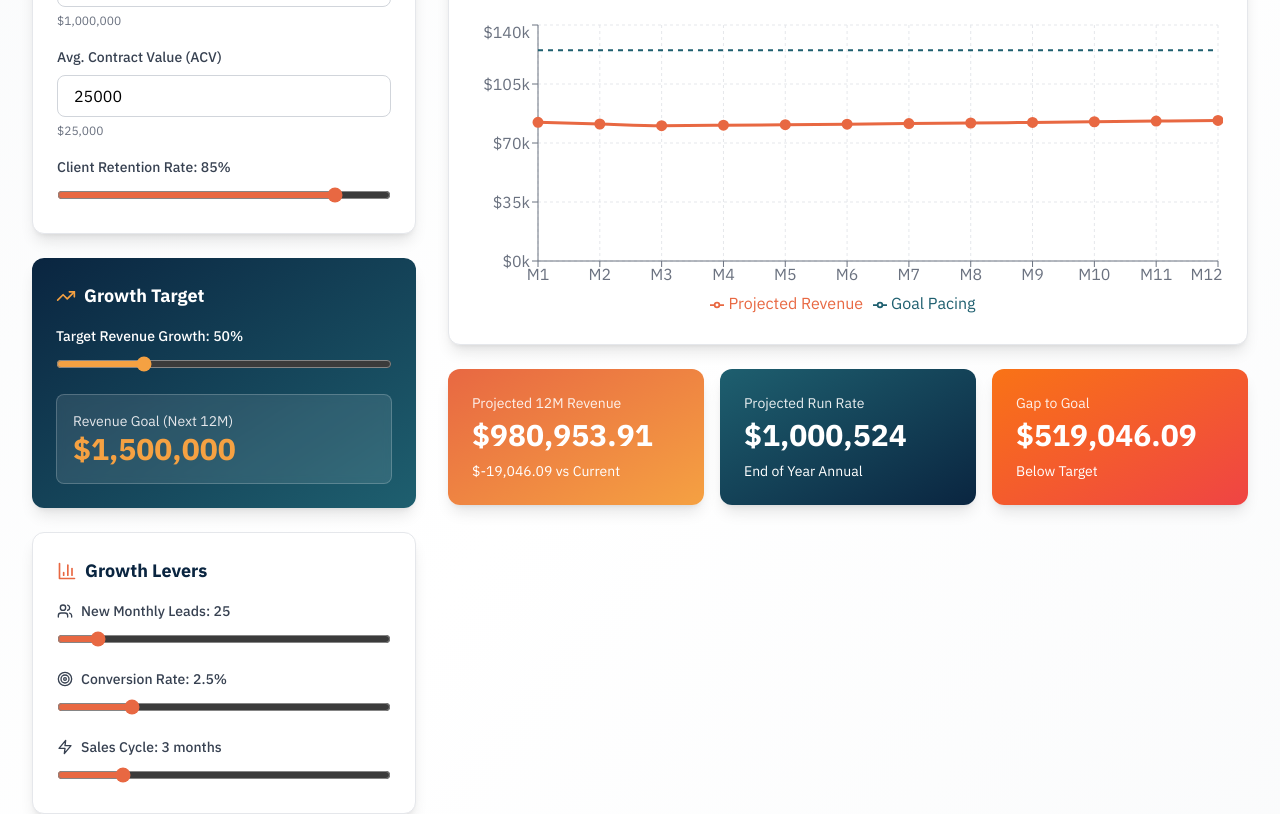
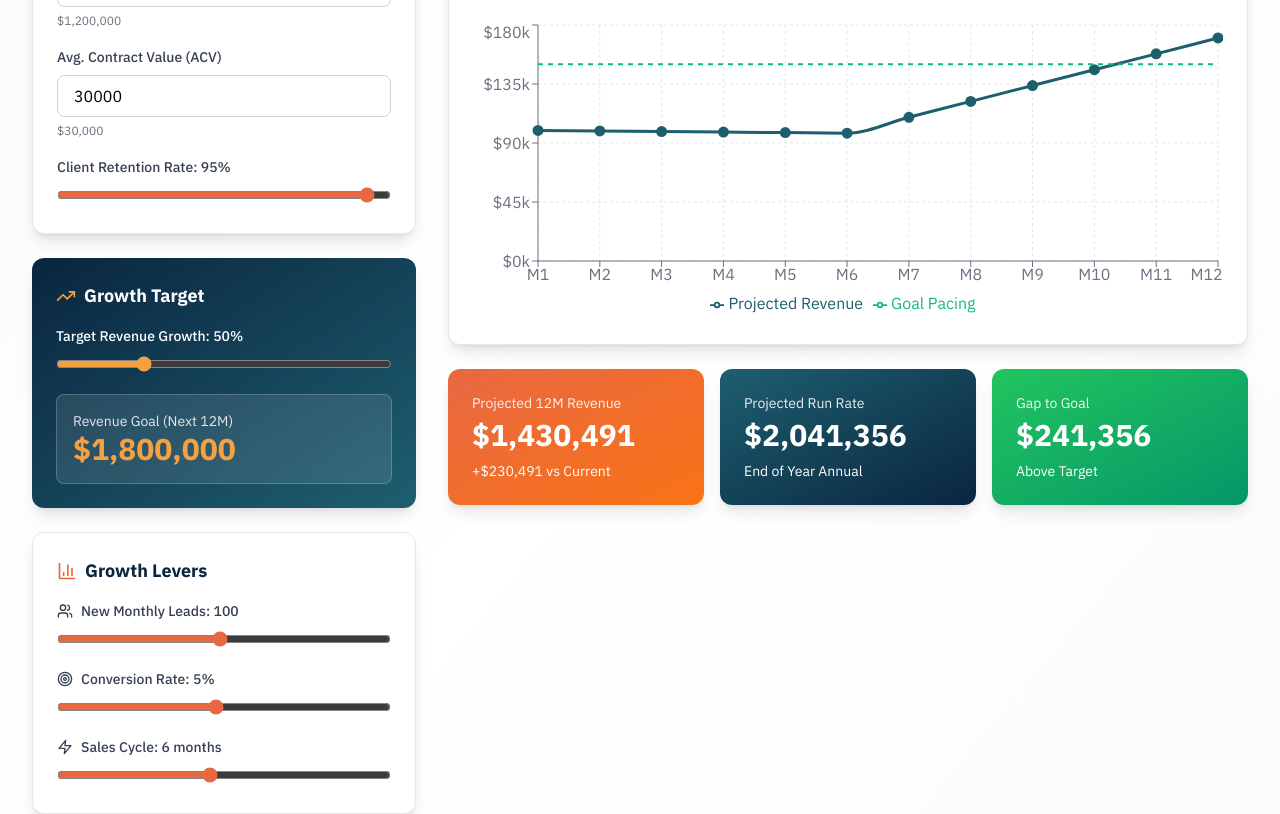
Before and after one commit to StanAlt/AcadiaIM, a React (Vite) app: page / in a window 1280 px wide. Shown: the part 5860-6674 px from the top of the page. Built offline with nearby package versions, Linux system fonts and the light colour scheme.

Commit message:
Update GrowthPlanner: new defaults (.2M, , 100 leads, 5%, 6mo), whole numbers only, run rate-based goals with green when achieved

```diff
--- a/src/components/GrowthPlanner.jsx
+++ b/src/components/GrowthPlanner.jsx
@@ -4,15 +4,15 @@ import { TrendingUp, Users, Zap, Target, FileText, BarChart3 } from 'lucide-reac
 
 export default function GrowthPlanner() {
   // Agency Profile State
-  const [currentRevenue, setCurrentRevenue] = useState(1000000);
-  const [acv, setAcv] = useState(25000);
-  const [retention, setRetention] = useState(85);
+  const [currentRevenue, setCurrentRevenue] = useState(1200000);
+  const [acv, setAcv] = useState(30000);
+  const [retention, setRetention] = useState(95);
   const [targetGrowth, setTargetGrowth] = useState(50);
 
   // Growth Levers State
-  const [newLeadsMonthly, setNewLeadsMonthly] = useState(25);
-  const [conversionRate, setConversionRate] = useState(2.5);
-  const [salesCycle, setSalesCycle] = useState(3);
+  const [newLeadsMonthly, setNewLeadsMonthly] = useState(100);
+  const [conversionRate, setConversionRate] = useState(5);
+  const [salesCycle, setSalesCycle] = useState(6);
 
   // Reverse Funnel State
   const [trafficToLeadRate, setTrafficToLeadRate] = useState(1.5);
@@ -76,7 +76,8 @@ export default function GrowthPlanner() {
     };
   }, [targetRevenue, currentRevenue, acv, conversionRate, trafficToLeadRate, avgViewsPerPost]);
 
-  const gap = targetRevenue - projectionData.accumulated;
+  const gap = targetRevenue - projectionData.runRate;
+  const goalAchieved = projectionData.runRate >= targetRevenue;
 
   return (
     <section id="growth-plan" className="relative py-24 bg-gradient-to-br from-gray-50 via-white to-gray-50">
@@ -294,15 +295,15 @@ export default function GrowthPlanner() {
                       <Line
                         type="monotone"
                         dataKey="projected"
-                        stroke="#e86842"
+                        stroke={goalAchieved ? "#1e5f6f" : "#e86842"}
                         strokeWidth={3}
-                        dot={{ fill: '#e86842', r: 4 }}
+                        dot={{ fill: goalAchieved ? "#1e5f6f" : "#e86842", r: 4 }}
                         name="Projected Revenue"
                       />
                       <Line
                         type="monotone"
                         dataKey="target"
-                        stroke="#1e5f6f"
+                        stroke={goalAchieved ? "#10b981" : "#1e5f6f"}
                         strokeWidth={2}
                         strokeDasharray="5 5"
                         dot={false}
@@ -314,18 +315,18 @@ export default function GrowthPlanner() {
 
                 {/* Metrics Cards */}
                 <div className="grid md:grid-cols-3 gap-4">
-                  <div className="bg-gradient-to-br from-acadia-coral to-acadia-gold rounded-xl p-6 text-white shadow-lg">
+                  <div className="bg-gradient-to-br from-acadia-coral to-orange-500 rounded-xl p-6 text-white shadow-lg">
                     <div className="text-sm opacity-90 mb-1">Projected 12M Revenue</div>
-                    <div className="text-3xl font-bold">${projectionData.accumulated.toLocaleString()}</div>
+                    <div className="text-3xl font-bold">${Math.round(projectionData.accumulated).toLocaleString()}</div>
                     <div className="text-sm mt-2">
                       {projectionData.accumulated > currentRevenue ? '+' : ''}
-                      ${(projectionData.accumulated - currentRevenue).toLocaleString()} vs Current
+                      ${Math.round(projectionData.accumulated - currentRevenue).toLocaleString()} vs Current
                     </div>
                   </div>
 
                   <div className="bg-gradient-to-br from-acadia-teal to-acadia-navy rounded-xl p-6 text-white shadow-lg">
                     <div className="text-sm opacity-90 mb-1">Projected Run Rate</div>
-                    <div className="text-3xl font-bold">${projectionData.runRate.toLocaleString()}</div>
+                    <div className="text-3xl font-bold">${Math.round(projectionData.runRate).toLocaleString()}</div>
                     <div className="text-sm mt-2">End of Year Annual</div>
                   </div>
 
@@ -335,7 +336,7 @@ export default function GrowthPlanner() {
                       : 'bg-gradient-to-br from-green-500 to-emerald-600'
                   }`}>
                     <div className="text-sm opacity-90 mb-1">Gap to Goal</div>
-                    <div className="text-3xl font-bold">${Math.abs(gap).toLocaleString()}</div>
+                    <div className="text-3xl font-bold">${Math.round(Math.abs(gap)).toLocaleString()}</div>
                     <div className="text-sm mt-2">{gap > 0 ? 'Below Target' : 'Above Target'}</div>
                   </div>
                 </div>
```
